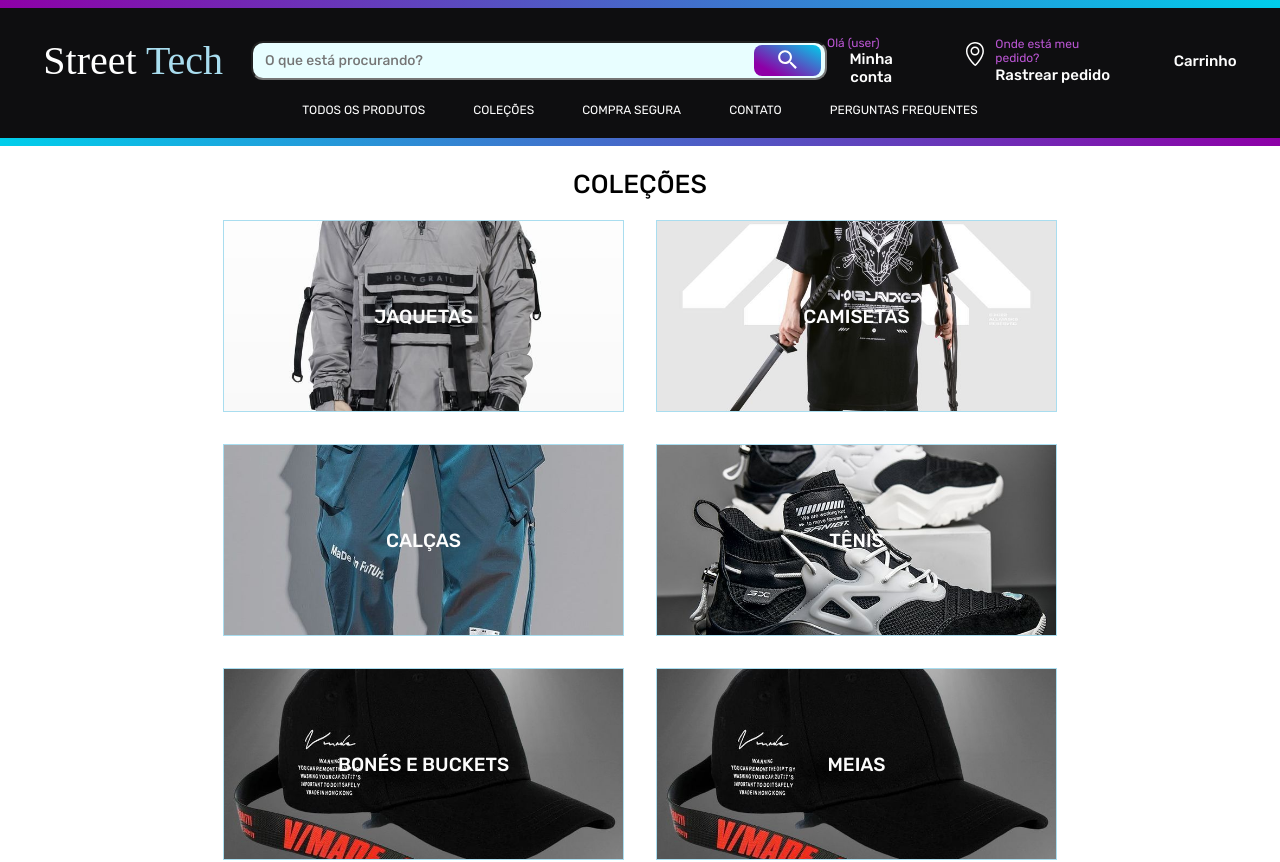
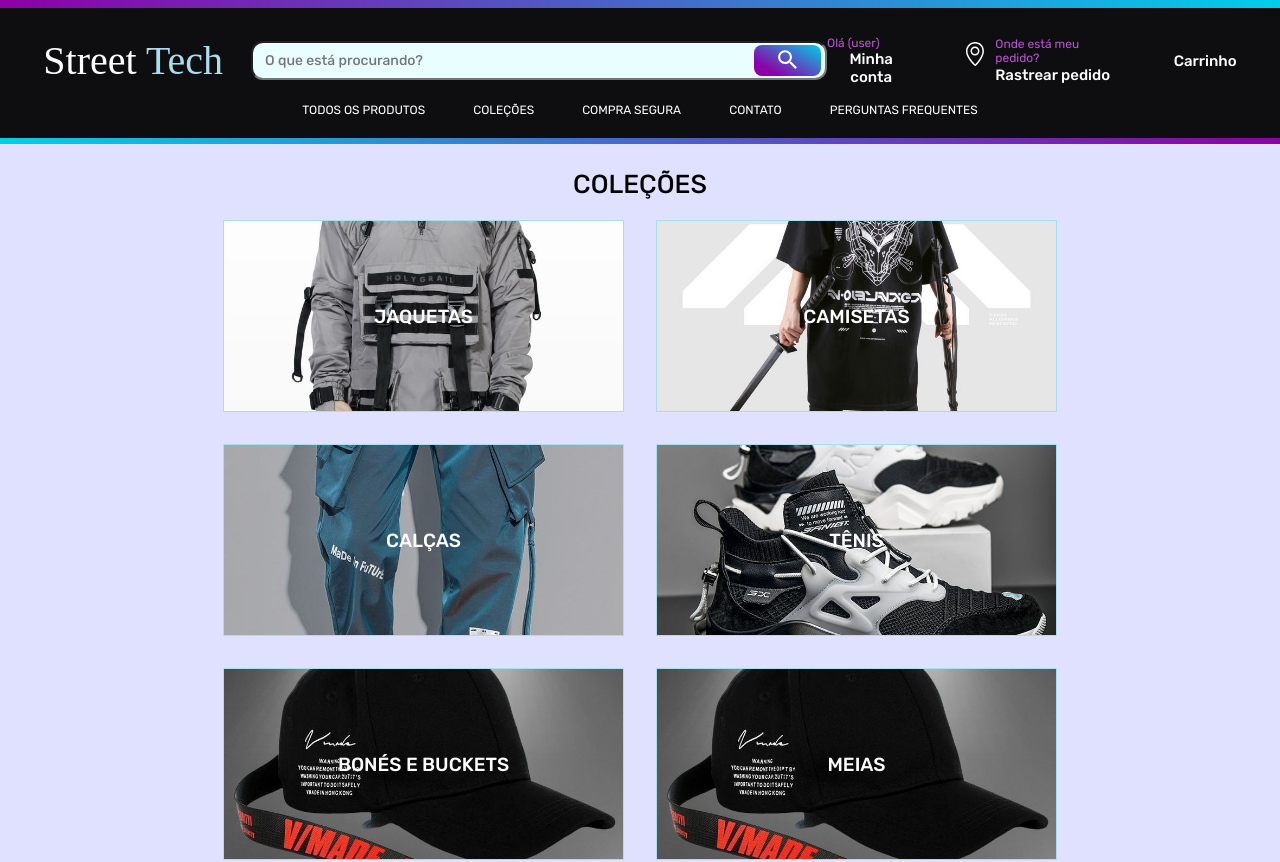
Before and after one commit to gustavocarvalho-ra/NextJs-Loja_Roupas, a Next.js app: page / in a window 1280 px wide. Shown: the top 862 px of the page. Built offline with nearby package versions, Linux system fonts and the light colour scheme; a web font is replaced by a local one.

Commit message:
style: change bg of main

```diff
--- a/app/components/Main/styles.ts
+++ b/app/components/Main/styles.ts
@@ -8,6 +8,7 @@ export const Man = styled.div `
     flex-direction: column;
     align-items: center;
     gap: 20px;
+    background: #e0e1ff;
 
     h1 {
       margin-top: 25px;
```
